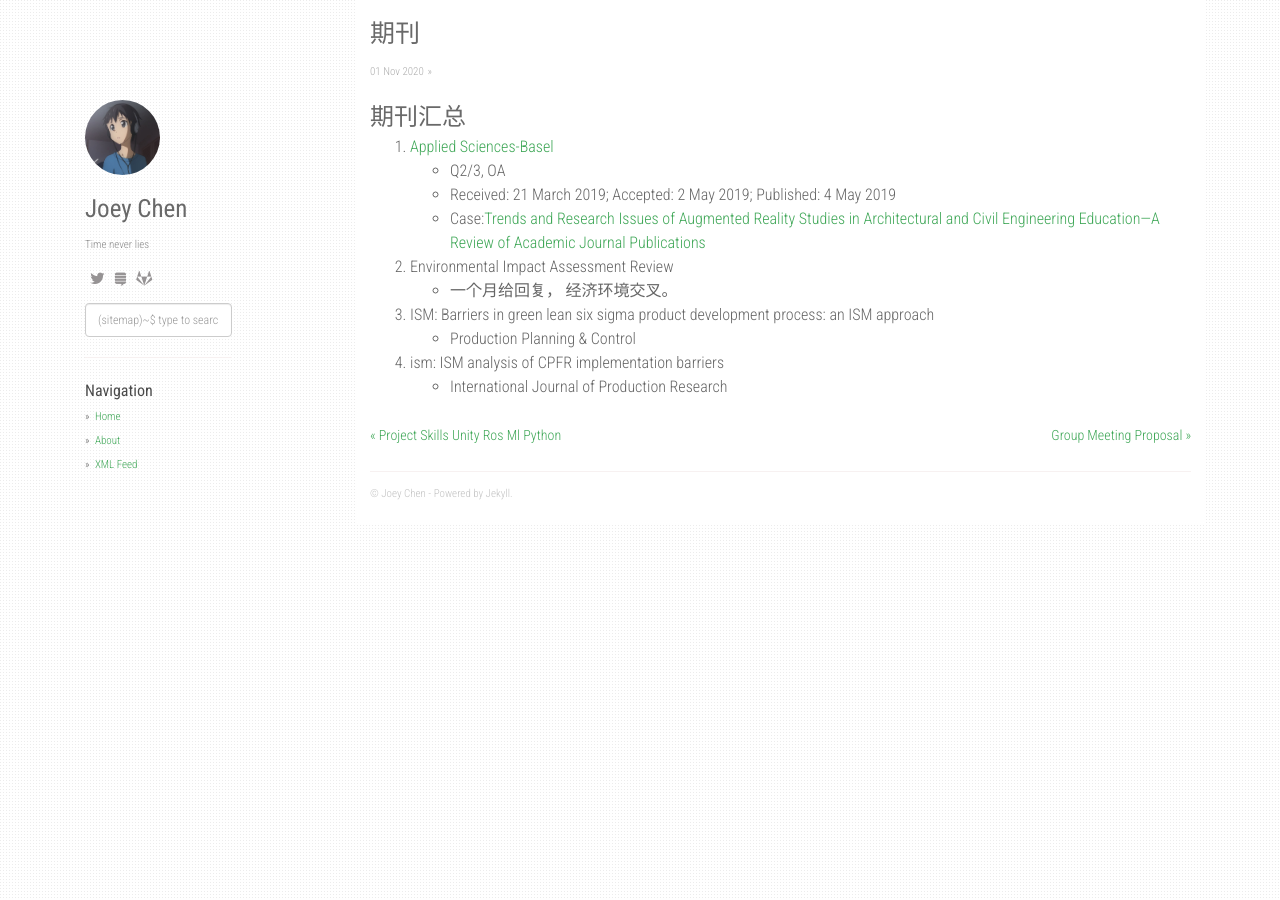
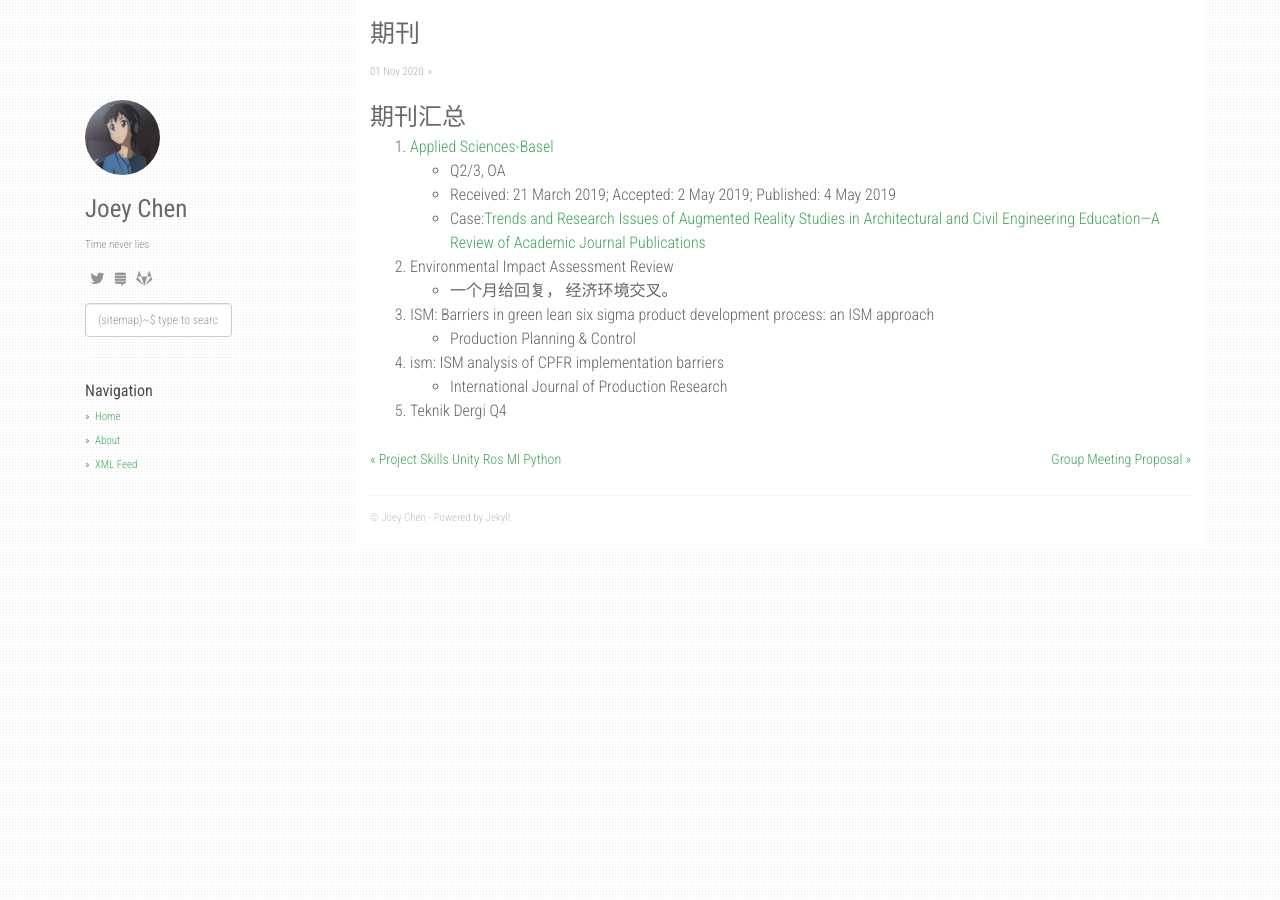
Before and after one commit to czy95/czy95.github.io, a Jekyll site: the page built from _posts/2020-11-01-期刊.md, in a window 1280 px wide. Built offline with Jekyll 4.4.1, drawn with Linux system fonts in a browser that asks for light colours; nearby versions of some CDN libraries; our own code applies the rules of GitHub Pages for plain Markdown files.

Commit message:
Update 2020-11-01-期刊.md

```diff
--- a/_posts/2020-11-01-期刊.md
+++ b/_posts/2020-11-01-期刊.md
@@ -10,3 +10,4 @@
   - Production Planning & Control
 4. ism: ISM analysis of CPFR implementation barriers
   - International Journal of Production Research
+5. Teknik Dergi Q4
```
